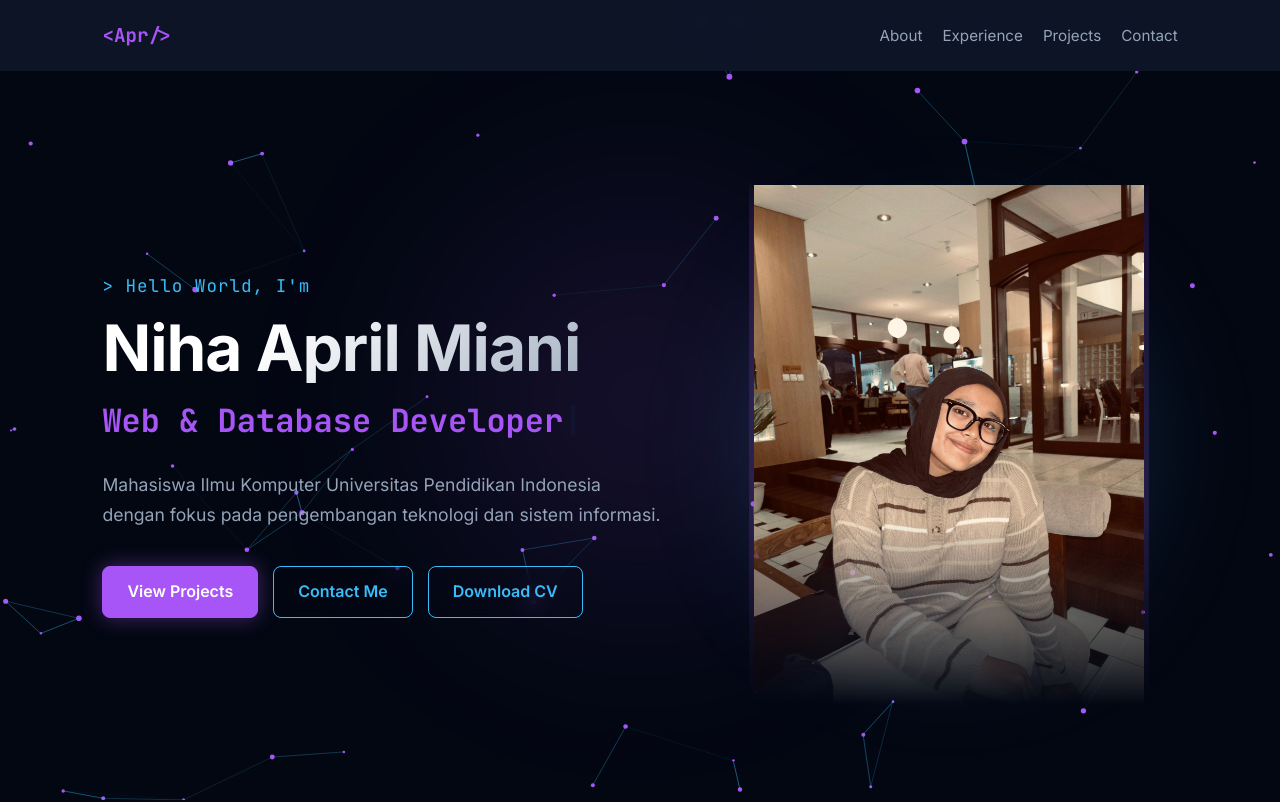
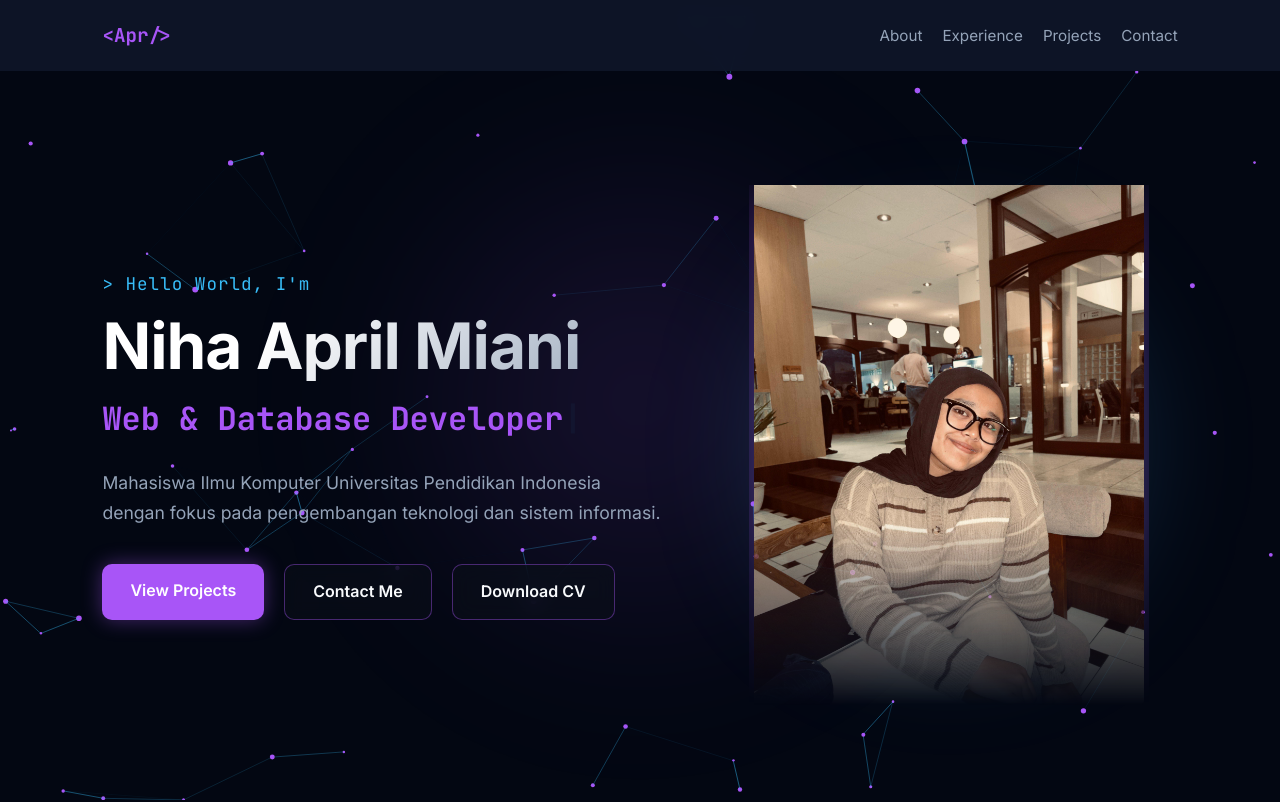
Before and after one commit to nihaaprill/web-portofolio, a React (Vite) app: page / in a window 1280 px wide. Shown: the top 802 px of the page. Built offline with nearby package versions, Linux system fonts and the light colour scheme.

Commit message:
Tambah styling tombol Download CV

```diff
--- a/src/components/Hero.css
+++ b/src/components/Hero.css
@@ -199,61 +199,3 @@
 @keyframes blink {
   50% { opacity: 0; }
 }
-
-/* Container Tombol Hero */
-.hero-buttons {
-  display: flex;
-  flex-wrap: wrap;
-  gap: 15px;
-  margin-top: 25px;
-}
-
-/* Style Tombol Utama (View Projects) */
-.btn-primary {
-  background: var(--accent-color, #a855f7);
-  color: #fff;
-  padding: 12px 24px;
-  border-radius: 8px;
-  font-weight: 600;
-  text-decoration: none;
-  transition: all 0.3s ease;
-  border: 1px solid var(--accent-color, #a855f7);
-  display: inline-block;
-}
-
-.btn-primary:hover {
-  transform: translateY(-3px);
-  box-shadow: 0 10px 20px rgba(168, 85, 247, 0.3);
-}
-
-/* Style Tombol Sekunder (Contact Me & Download CV) */
-.btn-secondary {
-  background: transparent;
-  color: var(--accent-cyan, #06b6d4);
-  padding: 12px 24px;
-  border-radius: 8px;
-  font-weight: 600;
-  text-decoration: none;
-  border: 1px solid var(--accent-cyan, #06b6d4);
-  transition: all 0.3s ease;
-  display: inline-block;
-}
-
-.btn-secondary:hover {
-  background: rgba(6, 182, 212, 0.1);
-  transform: translateY(-3px);
-  box-shadow: 0 10px 20px rgba(6, 182, 212, 0.2);
-}
-
-/* Penyesuaian di Layar HP/Mobile */
-@media (max-width: 768px) {
-  .hero-buttons {
-    flex-direction: column;
-    width: 100%;
-  }
-
-  .hero-buttons .btn {
-    width: 100%;
-    text-align: center;
-  }
-}
```
